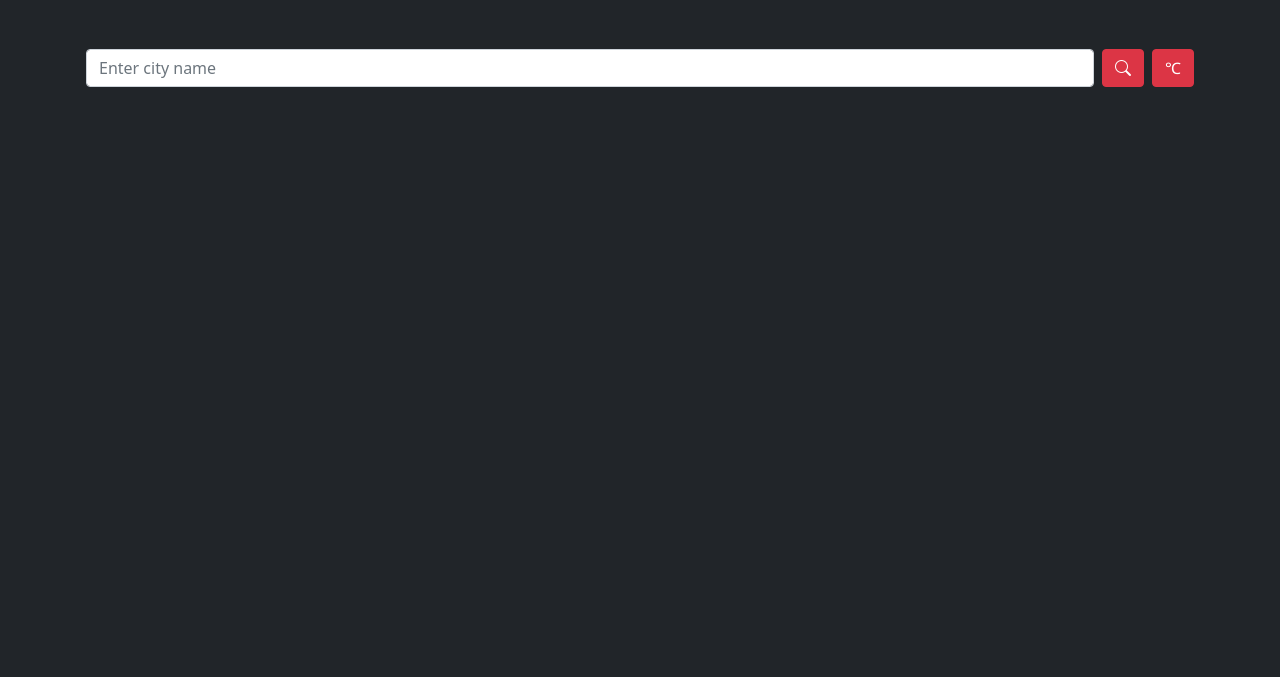
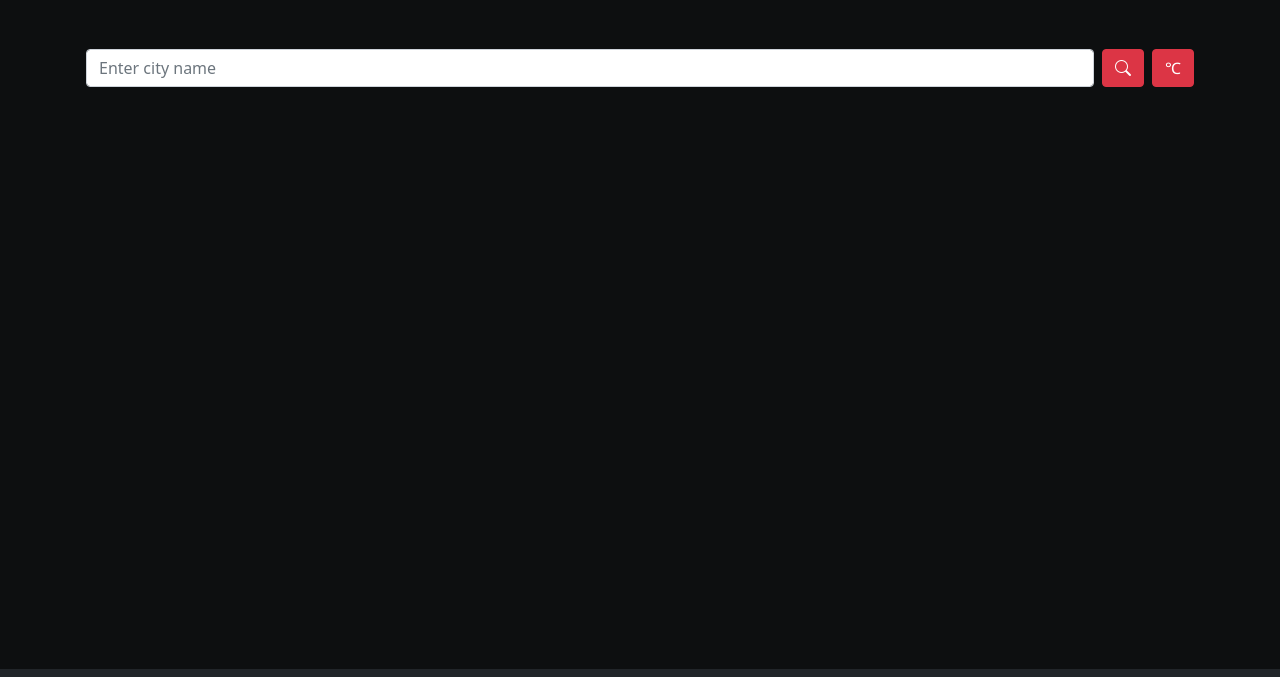
Before and after one commit to RyelBanfield/weather-app, a website built with webpack: page dist/index.html in a window 1280 px wide. Shown: the part 131-808 px from the top of the page. Built offline with nearby package versions, Linux system fonts and the light colour scheme.

Commit message:
Add dark bg

```diff
--- a/src/style.css
+++ b/src/style.css
@@ -3,3 +3,8 @@ body {
   background-repeat: no-repeat;
   min-height: 95vh;
 }
+
+main {
+  min-height: 100vh;
+  background-color: rgba(0,0,0,0.6);
+}
```
Also changed, not shown: dist/index.html.
